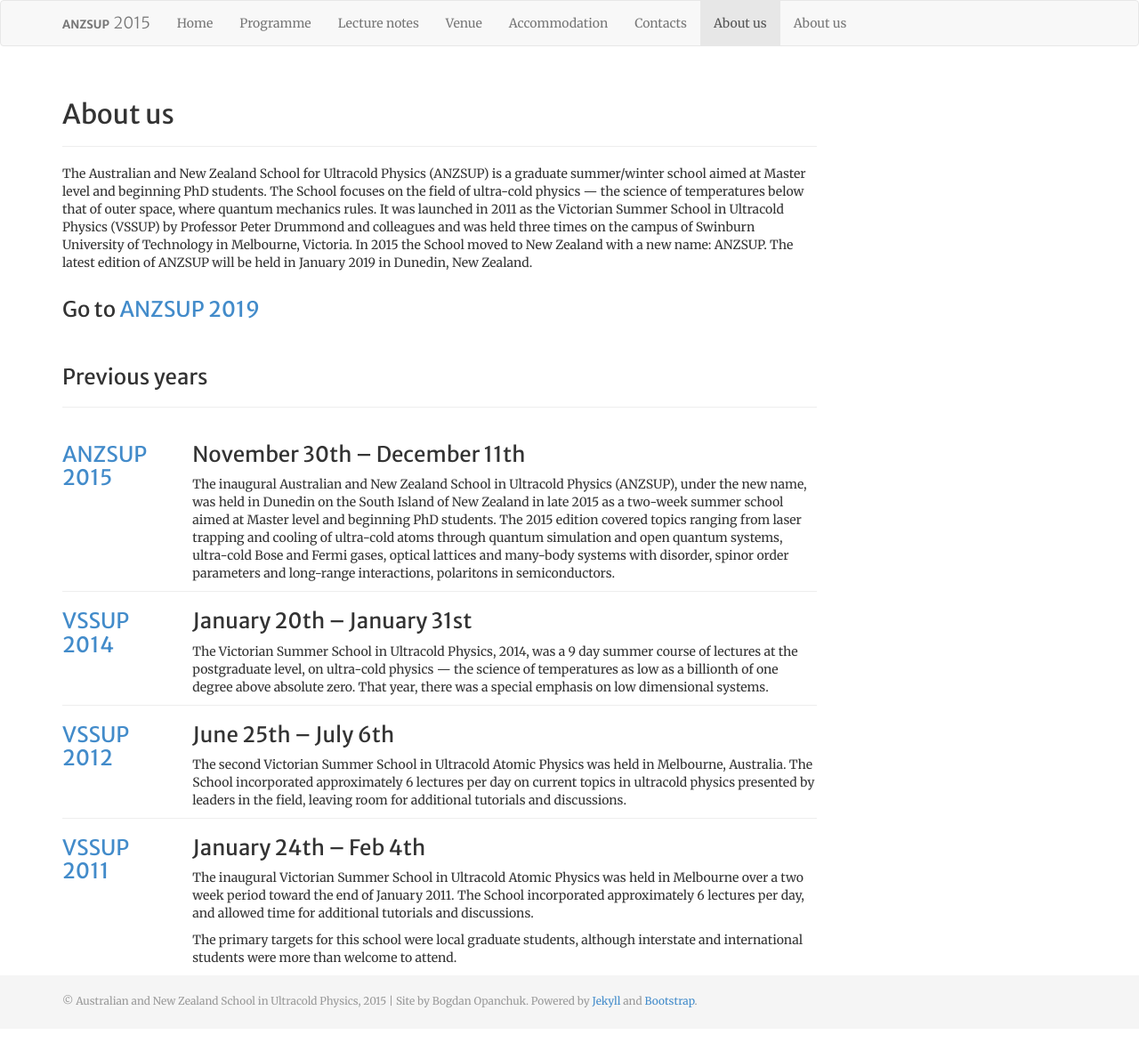
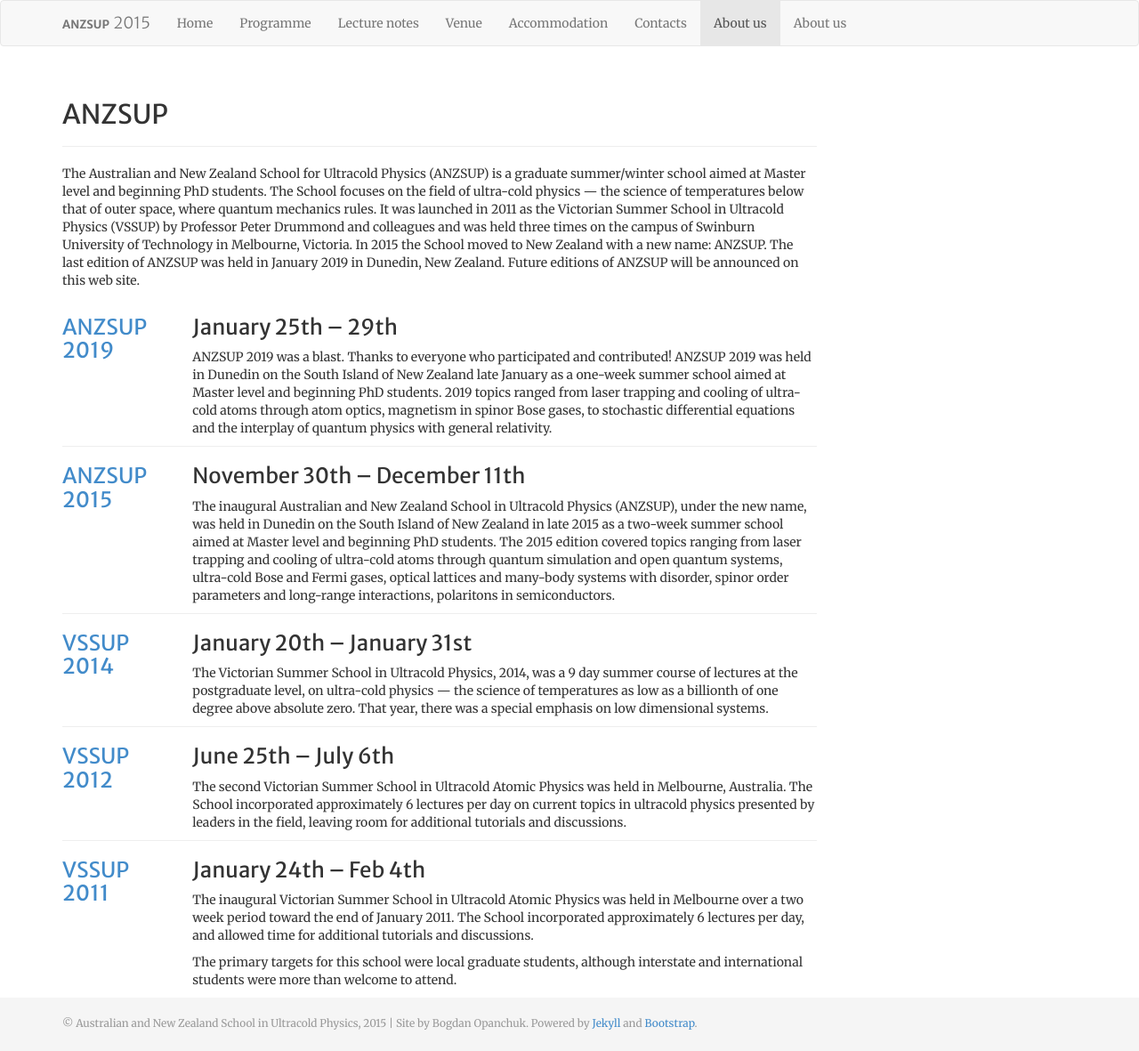
Before and after one commit to anzsup/anzsup.github.io, a Jekyll site: the page built from about_us.html, in a window 1280 px wide. Shown: the whole page at 89% size. Built offline with Jekyll 4.4.1, drawn with Linux system fonts in a browser that asks for light colours; before the commit the page ends 1156 px from its top, so only the background shows below that.

Commit message:
replacing about_us

```diff
--- a/about_us.html
+++ b/about_us.html
@@ -9,14 +9,14 @@ group_position: 7
     <div class="col-md-9">
 
 <div class="page-header">
-<h2>About us</h2>
+<h2>ANZSUP</h2>
 </div>
 
-<p>The Australian and New Zealand School for Ultracold Physics (ANZSUP) is a graduate summer/winter school aimed at Master level and beginning PhD students. The School focuses on the field of ultra-cold physics &mdash; the science of temperatures below that of outer space, where quantum mechanics rules. It was launched in 2011 as the Victorian Summer School in Ultracold Physics (VSSUP) by Professor Peter Drummond and colleagues and was held three times on the campus of Swinburn University of Technology in Melbourne, Victoria. In 2015 the School moved to New Zealand with a new name: ANZSUP. The latest edition of ANZSUP will be held in January 2019 in Dunedin, New Zealand.</p>
+<p>The Australian and New Zealand School for Ultracold Physics (ANZSUP) is a graduate summer/winter school aimed at Master level and beginning PhD students. The School focuses on the field of ultra-cold physics &mdash; the science of temperatures below that of outer space, where quantum mechanics rules. It was launched in 2011 as the Victorian Summer School in Ultracold Physics (VSSUP) by Professor Peter Drummond and colleagues and was held three times on the campus of Swinburn University of Technology in Melbourne, Victoria. In 2015 the School moved to New Zealand with a new name: ANZSUP. The last edition of ANZSUP was held in January 2019 in Dunedin, New Zealand. Future editions of ANZSUP will be announced on this web site.</p>
 
-<div class="row">
+<!-- <div class="row">
     <div class="col-md-12">
-        <h3>Go to  <a href="https://www.otago.ac.nz/dodd-walls/events/anzsup/index.html">
+        <h3>Go to  <a href="http://anzsup.org/2019/index.html">
         ANZSUP 2019
         </a></h3>
     </div>
@@ -28,6 +28,30 @@ group_position: 7
         <h3>Previous years</h3>
     </div>
     </div>
+</div>
+ -->
+<div class="row">
+
+    <div class="col-md-2">
+        <a href="http://anzsup.org/2019/">
+        <h3>ANZSUP 2019</h3>
+        </a>
+    </div>
+
+    <div class="col-md-10">
+
+        <h3>January 25th &ndash; 29th</h3>
+
+        <p>ANZSUP 2019 was a blast. Thanks to everyone who participated and contributed! ANZSUP 2019 was held in Dunedin on the South Island of New Zealand late January as a one-week summer school aimed at Master level and beginning PhD students. 2019 topics ranged from laser trapping and cooling of ultra-cold atoms through atom optics, magnetism in spinor Bose gases, to stochastic differential equations and the interplay of quantum physics with general relativity.</p>
+
+    </div>
+
+</div>
+
+<div class="row">
+<div class="col-md-12">
+<div class="bottom-separator"></div>
+</div>
 </div>
 
 <div class="row">
```
